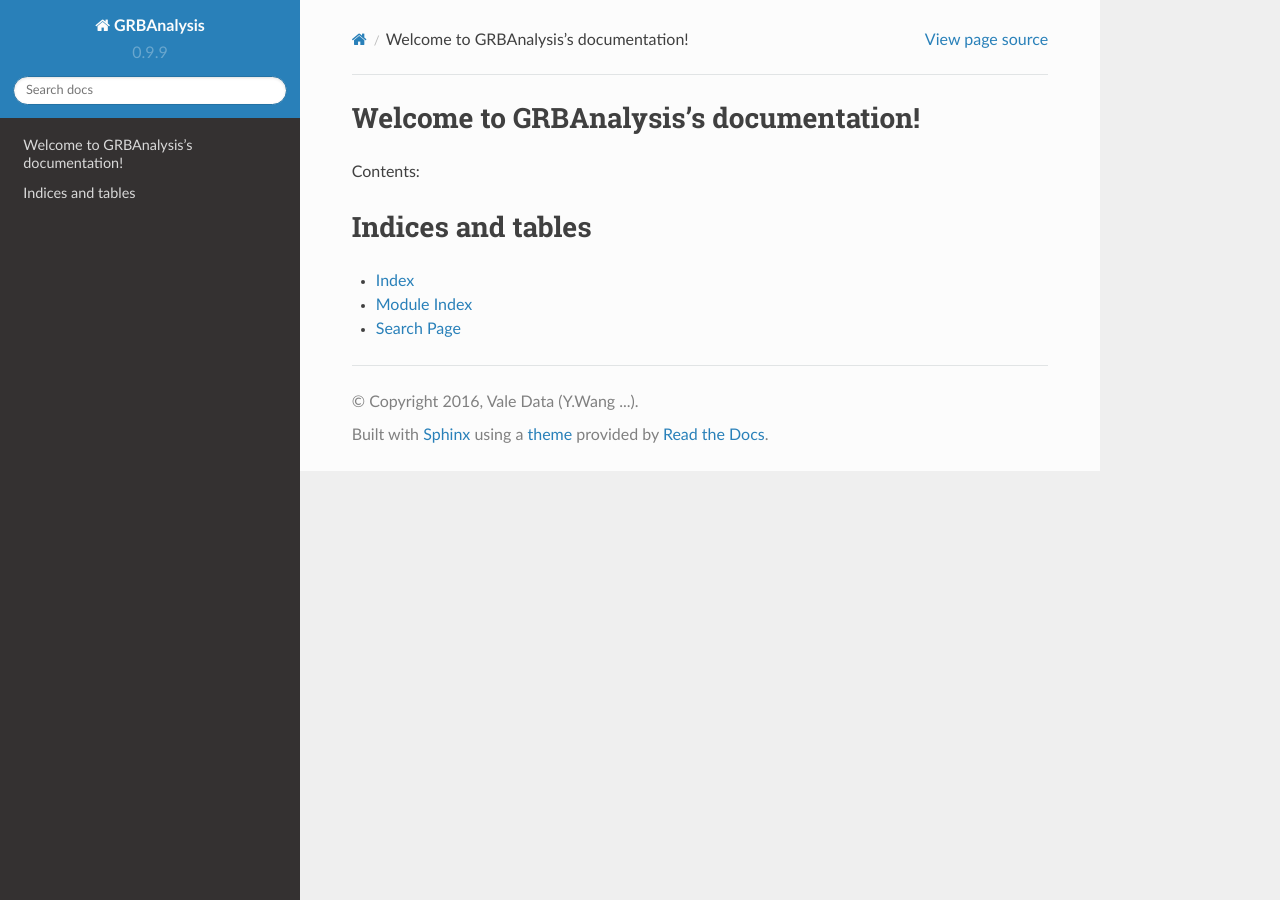
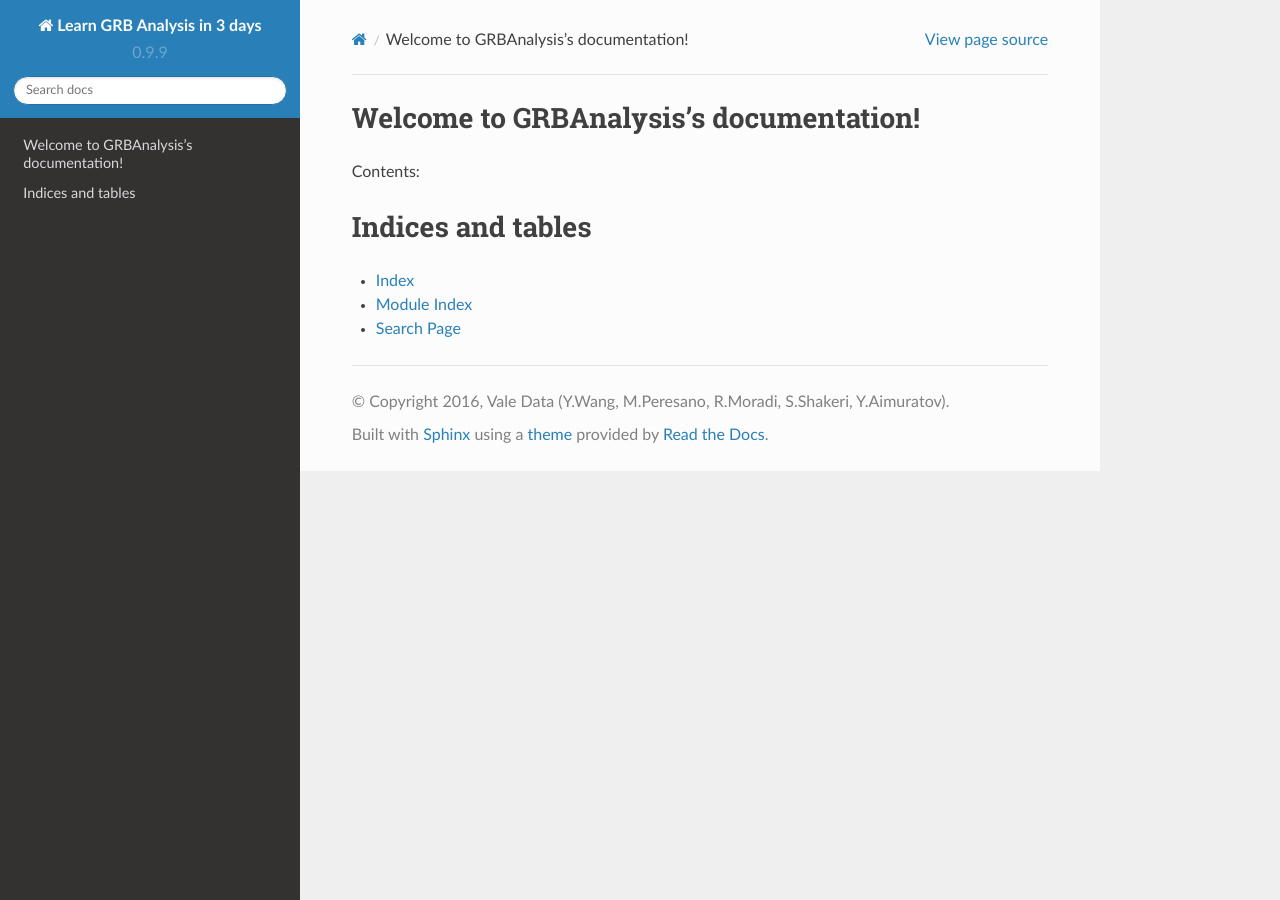
Before and after one commit to ValeData/GRBAnalysis, a Sphinx documentation site: the page built from source/index.rst, in a window 1280 px wide. Built offline with Sphinx 7.4.7 and the Read the Docs theme 2.0.0, drawn with Linux system fonts in a browser that asks for light colours.

Commit message:
change website name
add authors

```diff
--- a/source/conf.py
+++ b/source/conf.py
@@ -54,9 +54,9 @@ source_suffix = '.rst'
 master_doc = 'index'
 
 # General information about the project.
-project = 'GRBAnalysis'
-copyright = '2016, Vale Data (Y.Wang ...)'
-author = 'Vale Data (Y.Wang ...)'
+project = 'Learn GRB Analysis in 3 days'
+copyright = '2016, Vale Data (Y.Wang, M.Peresano, R.Moradi, S.Shakeri, Y.Aimuratov)'
+author = 'Vale Data (Y.Wang, M.Peresano, R.Moradi, S.Shakeri, Y.Aimuratov)'
 
 # The version info for the project you're documenting, acts as replacement for
 # |version| and |release|, also used in various other places throughout the
```
